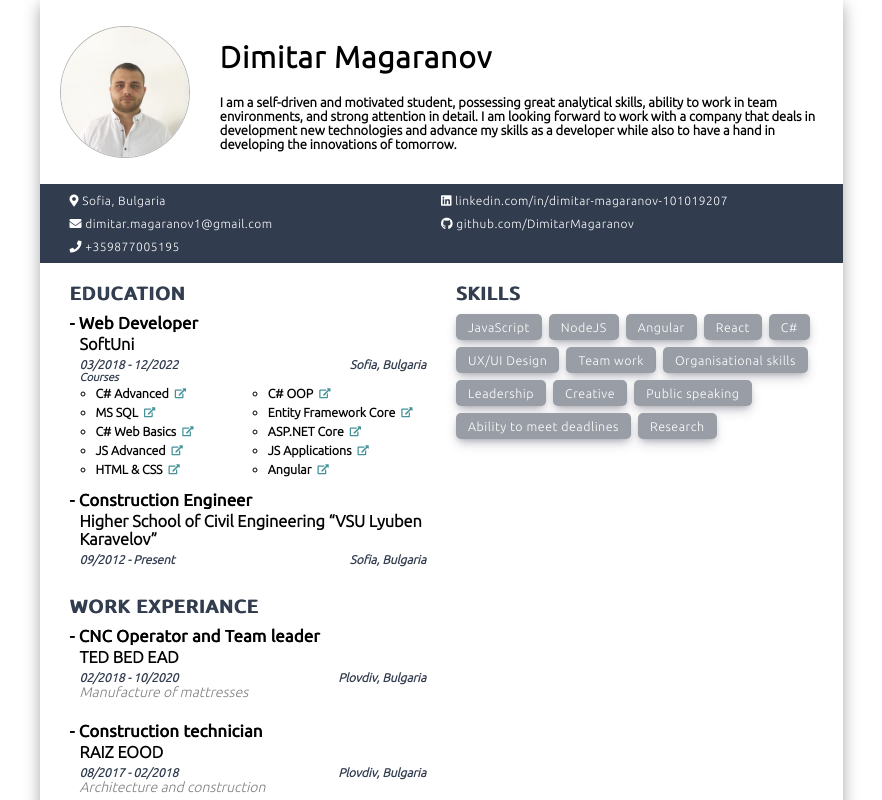
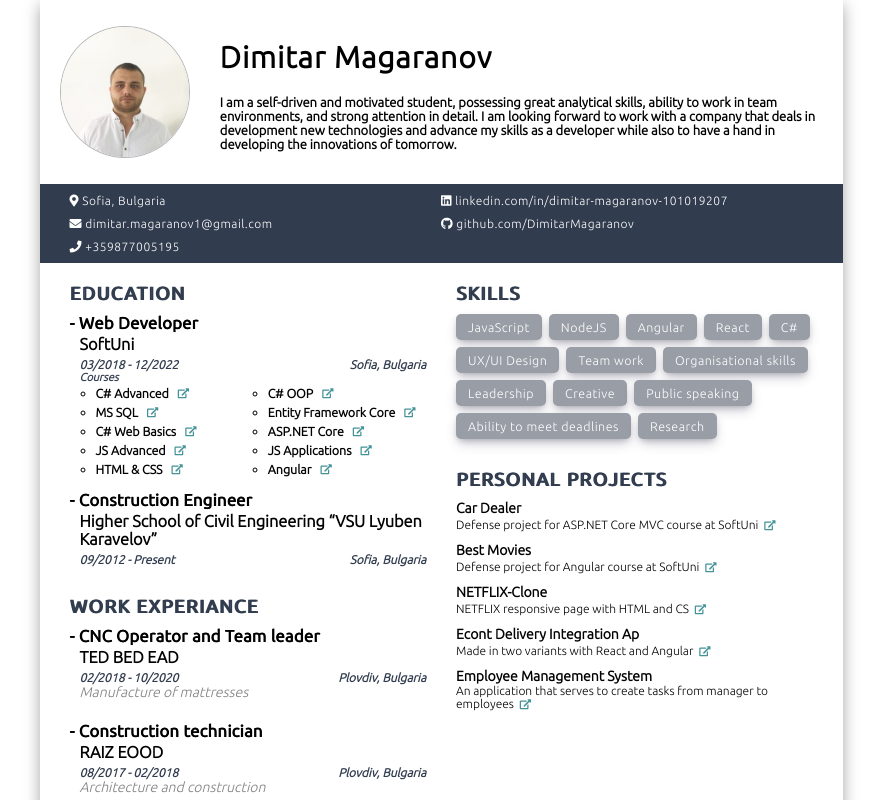
Before and after one commit to DimitarMagaranov/CV, a React (Create React App) app: page / in a window 1280 px wide. Shown: the top 800 px of the page, without its empty margins (199-1081 px from the left). Built offline with nearby package versions, Linux system fonts and the light colour scheme.

Commit message:
add personal projects

```diff
--- a/src/components/LeftHalf/EducationContainer/Education/Course/Course.css
+++ b/src/components/LeftHalf/EducationContainer/Education/Course/Course.css
@@ -13,4 +13,5 @@ li.course span {
     color: #449399;
     font-size: 10px;
     cursor: pointer;
+    margin-left: 3px;
 }
--- /dev/null
+++ b/src/components/RightHalf/PersonalProjects/PersonalProjects.jsx
@@ -0,0 +1,16 @@
+import data from './data.json';
+import Project from './Project/Project';
+import './PersonalProjects.css';
+
+const PersonalProjects = () => {
+    return (
+        <div className="half-unit-ctr">
+            <h2>PERSONAL PROJECTS</h2>
+            {data.map((project) => {
+                return <Project key={project.title} data={project} />;
+            })}
+        </div>
+    );
+};
+
+export default PersonalProjects;
--- /dev/null
+++ b/src/components/RightHalf/PersonalProjects/Project/Project.css
@@ -0,0 +1,8 @@
+.project span {
+    font-size: 12px;
+    display: inline-block;
+}
+
+.project h3 {
+    font-size: 14px;
+}
--- /dev/null
+++ b/src/components/RightHalf/PersonalProjects/Project/Project.jsx
@@ -0,0 +1,18 @@
+import './Project.css';
+
+const Project = ({ data }) => {
+    const navigateToCoursePageHandler = (pageUrl) => {
+        window.location.href = pageUrl;
+    };
+
+    return (
+        <div className="project">
+            <h3>{data.title}</h3>
+            <span>
+                {data.description} <i onClick={() => navigateToCoursePageHandler(data.url)} className="fas fa-external-link-alt hyper-link"></i>
+            </span>
+        </div>
+    );
+};
+
+export default Project;
--- /dev/null
+++ b/src/components/RightHalf/PersonalProjects/data.json
@@ -0,0 +1,23 @@
+[
+    {
+        "title": "Car Dealer",
+        "description": "Defense project for ASP.NET Core MVC course at SoftUni",
+        "url": "https://github.com/DimitarMagaranov/CarDealer"
+    },{
+        "title": "Best Movies",
+        "description": "Defense project for Angular course at SoftUni",
+        "url": "https://github.com/DimitarMagaranov/best-movies"
+    },{
+        "title": "NETFLIX-Clone",
+        "description": "NETFLIX responsive page with HTML and CS",
+        "url": "https://github.com/DimitarMagaranov/Netflix-responsive-page-CLONE"
+    },{
+        "title": "Econt Delivery Integration Ap",
+        "description": "Made in two variants with React and Angular",
+        "url": "https://github.com/DimitarMagaranov/econt-integration-app-with-angular-and-react"
+    },{
+        "title": "Employee Management System",
+        "description": "An application that serves to create tasks from manager to employees",
+        "url": "https://github.com/DimitarMagaranov/employee-management-system"
+    }
+]
--- a/src/components/RightHalf/RightHalf.jsx
+++ b/src/components/RightHalf/RightHalf.jsx
@@ -1,10 +1,12 @@
 import './RightHalf.css';
 import SkillsContainer from './SkillsContainer/SkillsContainer';
+import PersonalProjects from './PersonalProjects/PersonalProjects';
 
 const RightHalf = () => {
     return (
         <div id="right-half">
             <SkillsContainer />
+            <PersonalProjects />
         </div>
     )
 }
```
Also changed, not shown: src/components/RightHalf/PersonalProjects/PersonalProjects.css (added).
